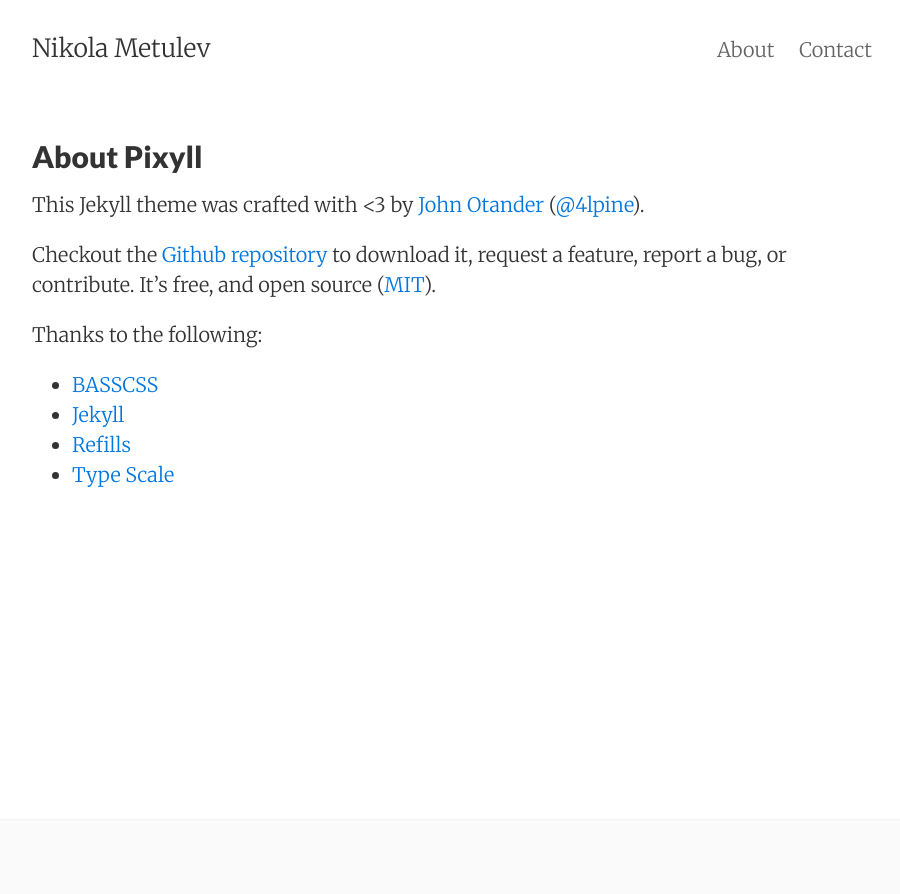
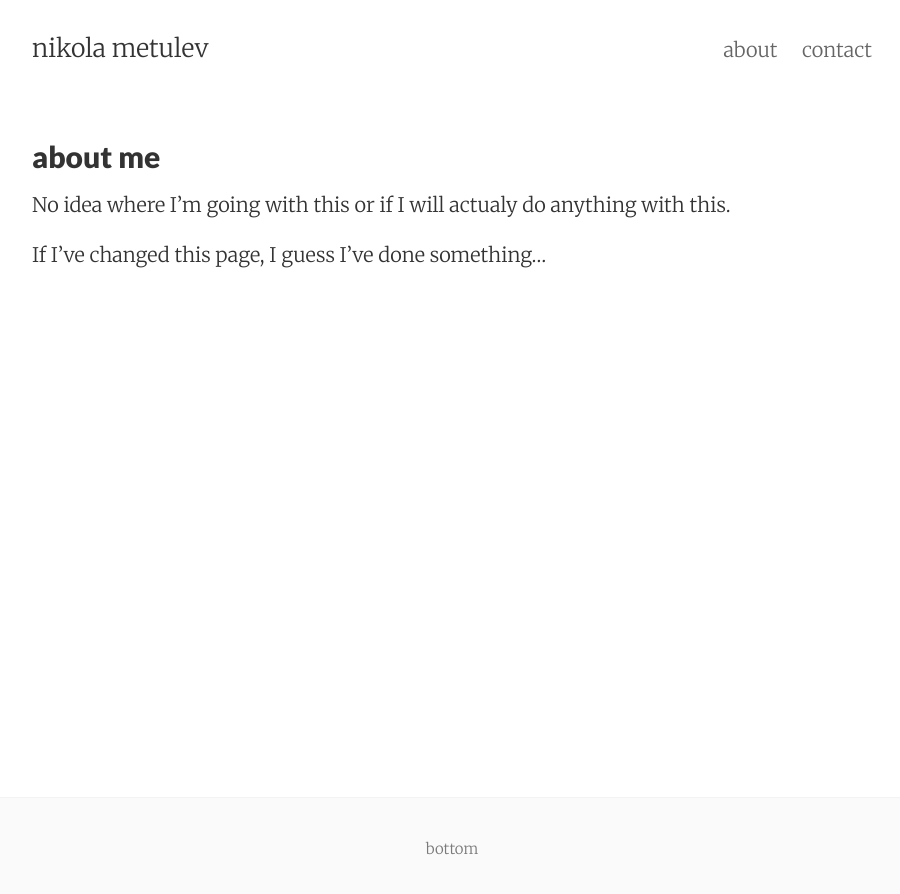
Before and after one commit to nmetulev/nmetulev.github.io, a Jekyll site: the page built from about.md, in a window 1280 px wide. Shown: the top 894 px of the page, without its empty margins (188-1088 px from the left). Built offline with Jekyll 4.4.1, drawn with Linux system fonts in a browser that asks for light colours.

```diff
--- a/_config.yml
+++ b/_config.yml
@@ -1,5 +1,5 @@
 # Site settings
-title:       Nikola Metulev
+title:       nikola metulev
 email:       nikola @ here
 author:      Nikola Metulev
 description: "no idea what this is yet"
--- a/_includes/footer.html
+++ b/_includes/footer.html
@@ -1,5 +1,5 @@
 <footer class="center">
   <div class="measure">
-
+     bottom
   </div>
 </footer>
--- a/_includes/navigation.html
+++ b/_includes/navigation.html
@@ -1,2 +1,2 @@
-<a href="{{ site.baseurl }}/about/">About</a>
-<a href="{{ site.baseurl }}/contact/">Contact</a>
+<a href="{{ site.baseurl }}/about/">about</a>
+<a href="{{ site.baseurl }}/contact/">contact</a>
--- a/about.md
+++ b/about.md
@@ -1,19 +1,9 @@
 ---
 layout: page
-title: About Pixyll
+title: about me
 permalink: /about/
 ---
 
-This Jekyll theme was crafted with <3 by [John Otander](http://johnotander.com)
-([@4lpine](https://twitter.com/4lpine)).
+No idea where I'm going with this or if I will actualy do anything with this.
 
-Checkout the [Github repository](https://github.com/johnotander/pixyll) to download it,
-request a feature, report a bug, or contribute. It's free, and open source
-([MIT](http://opensource.org/licenses/MIT)).
-
-Thanks to the following:
-
-* [BASSCSS](http://basscss.com)
-* [Jekyll](http://jekyllrb.com)
-* [Refills](http://refills.bourbon.io/)
-* [Type Scale](http://type-scale.com/)
+If I've changed this page, I guess I've done something...
```
Also changed, not shown: _posts/2014-06-10-see-pixyll-in-action.md (deleted, +0 -104 lines), _posts/2015-07-22-hlo-wrld.md (added, +18 -0 lines), contact.md (added, +18 -0 lines), 2 other files.
